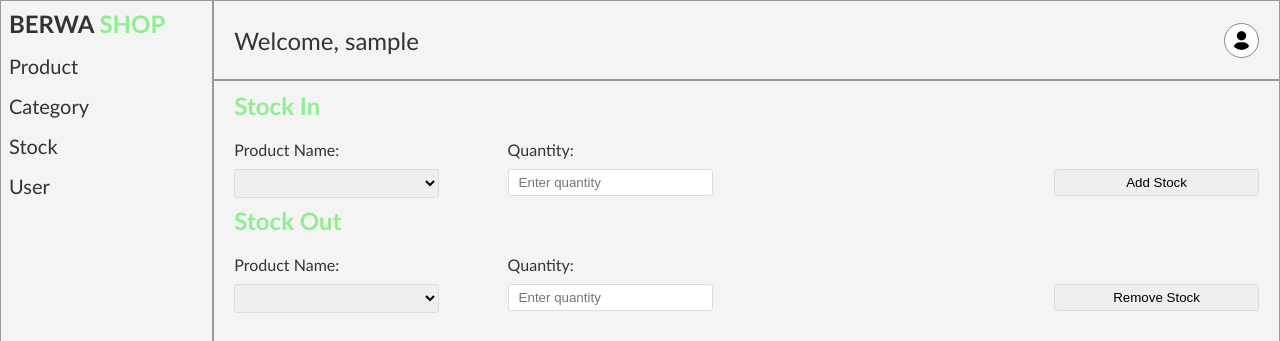
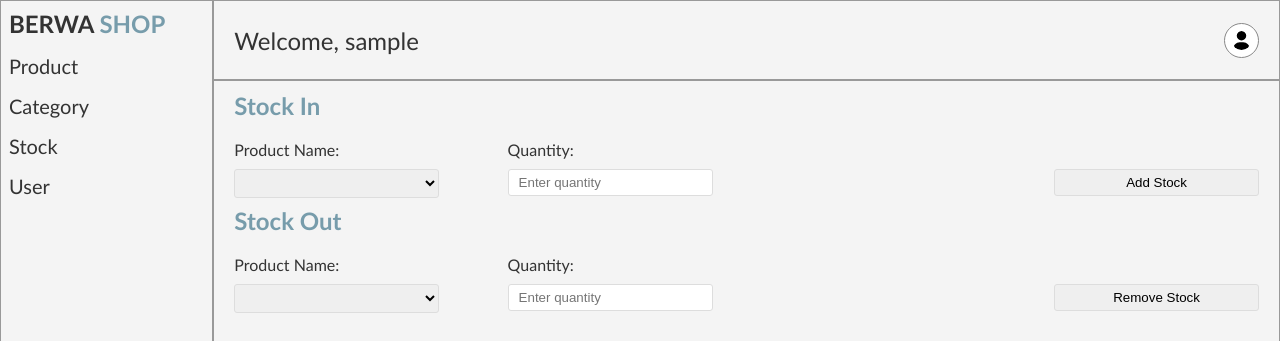
Before and after one commit to ObedNdayizera/StockManagementSystem, a PHP site: page /stock.php in a window 1280 px wide. Shown: the top 341 px of the page. Run offline with PHP 8.4, Linux system fonts and the light colour scheme; the visitor is signed in with stand-in values (Sample User, id 1); data that the repository does not hold is empty.

Commit message:
push changes

```diff
--- a/category.php
+++ b/category.php
@@ -39,7 +39,7 @@
 <?php include "includes/header.php" ?>
 <?php include "includes/menu.php" ?>
 <div class="section">
-	<h2 style="color: lightgreen;">Add Category</h2>
+	<h2 style="color: #779CAB;">Add Category</h2>
 	<form class="form" method="POST">
 		<div>
 			<label for="categoryname">Category Name:</label>
@@ -60,7 +60,7 @@
 			<input type="submit" name="submit" value="Add Category">
 		</div>
 	</form>
-	<p style="color: lightgreen;"><?=$category_inserted ?? null ?></p>
+	<p style="color: #779CAB;"><?=$category_inserted ?? null ?></p>
 	<table>
 		<tr>
 			<th>#NO</th>
--- a/css/style.css
+++ b/css/style.css
@@ -63,7 +63,7 @@ body {
 }
 
 .menu h2 .design {
-	color: lightgreen;
+	color: #779CAB;
 }
 
 .menu nav {
--- a/dashboard.php
+++ b/dashboard.php
@@ -40,7 +40,7 @@
 <?php include "includes/header.php" ?>
 <?php include "includes/menu.php" ?>
 <div class="section">
-	<h2 style="color: lightgreen;">Add Product</h2>
+	<h2 style="color: #779CAB;">Add Product</h2>
 	<form class="form" method="POST">
 		<div>
 			<label for="productname">Product Name:</label>
@@ -63,9 +63,9 @@
 			<input type="submit" name="submit" value="Add Product">
 		</div>
 	</form>
-	<p style="color: lightgreen;"><?=$product_inserted ?? null ?></p>
+	<p style="color: #779CAB;"><?=$product_inserted ?? null ?></p>
 	<table>
-		<tr style="background: lightgreen;">
+		<tr style="background: #779CAB;">
 			<th>#NO</th>
 			<th>PRODUCT</th>
 			<th>CATEGORY</th>
--- a/includes/menu.php
+++ b/includes/menu.php
@@ -1,5 +1,5 @@
 <div class="menu">
-<h2>BERWA <span class="design">SHOP</span></h2>
+	<h2>BERWA <span class="design">SHOP</span></h2>
 	<nav>
 		<ul>
 			<li>
--- a/profile.php
+++ b/profile.php
@@ -34,8 +34,8 @@
     form div button{
         padding: 8px;
         cursor: pointer;
-        background-color: lightgreen;
-        border: 1px solid lightgreen;
+        background-color: #779CAB;
+        border: 1px solid #779CAB;
         border-radius: 5px;
     }
 
@@ -48,7 +48,7 @@
     }
 </style>
 <div class="section">
-	<h2 style="color: lightgreen;">Account Settings</h2>
+	<h2 style="color: #779CAB;">Account Settings</h2>
     <form action="<?php echo $_SERVER['PHP_SELF']; ?>" method="POST">
         <div>
             <small><strong>Your Name:</strong></small><br>
--- a/stock.php
+++ b/stock.php
@@ -89,7 +89,7 @@
 <?php include "includes/header.php" ?>
 <?php include "includes/menu.php" ?>
 <div class="section">
-	<h2 style="color: lightgreen;">Stock In</h2>
+	<h2 style="color: #779CAB;">Stock In</h2>
 	<form class="form" method="POST">
 		<div>
 			<label for="productname">Product Name:</label>
@@ -110,7 +110,7 @@
 			<input type="submit" name="stockin" value="Add Stock">
 		</div>
 	</form>
-	<h2 style="color: lightgreen;">Stock Out</h2>
+	<h2 style="color: #779CAB;">Stock Out</h2>
 	<form class="form" method="POST">
 		<div>
 			<label for="productname">Product Name:</label>
@@ -132,7 +132,7 @@
 		</div>
 	</form>
 	<p style="color: red;"><?=$product_inserted_error ?? null ?></p>
-	<p style="color: lightgreen;"><?=$product_inserted ?? null ?></p>
+	<p style="color: #779CAB;"><?=$product_inserted ?? null ?></p>
 	<table>
 		<tr>
 			<th>#NO</th>
--- a/update_category.php
+++ b/update_category.php
@@ -42,7 +42,7 @@
 <?php include "includes/header.php" ?>
 <?php include "includes/menu.php" ?>
 <div class="section">
-	<h2 style="color: lightgreen;">Update Category</h2>
+	<h2 style="color: #779CAB;">Update Category</h2>
 	<form class="form" method="POST">
 		<div>
 			<label for="categoryname">Category Name:</label>
--- a/update_product.php
+++ b/update_product.php
@@ -43,7 +43,7 @@
 <?php include "includes/header.php" ?>
 <?php include "includes/menu.php" ?>
 <div class="section">
-	<h2 style="color: lightgreen;">Add Product</h2>
+	<h2 style="color: #779CAB;">Add Product</h2>
 	<form class="form" method="POST">
 		<div>
 			<label for="productname">Product Name:</label>
--- a/update_user.php
+++ b/update_user.php
@@ -41,7 +41,7 @@
 <?php include "includes/header.php" ?>
 <?php include "includes/menu.php" ?>
 <div class="section">
-	<h2 style="color: lightgreen;">Add user</h2>
+	<h2 style="color: #779CAB;">Add user</h2>
 	<form class="form" method="POST">
 		<div>
 			<label for="username">Username:</label>
--- a/user.php
+++ b/user.php
@@ -33,7 +33,7 @@
 <?php include "includes/header.php" ?>
 <?php include "includes/menu.php" ?>
 <div class="section">
-	<h2 style="color: lightgreen;">Add user</h2>
+	<h2 style="color: #779CAB;">Add user</h2>
 	<form class="form" method="POST">
 		<div>
 			<label for="username">Username:</label>
@@ -49,7 +49,7 @@
 			<input type="submit" name="submit" value="Add User">
 		</div>
 	</form>
-	<p style="color: lightgreen;"><?=$category_inserted ?? null ?></p>
+	<p style="color: #779CAB;"><?=$category_inserted ?? null ?></p>
 	<table>
 		<tr>
 			<th>#NO</th>
```
